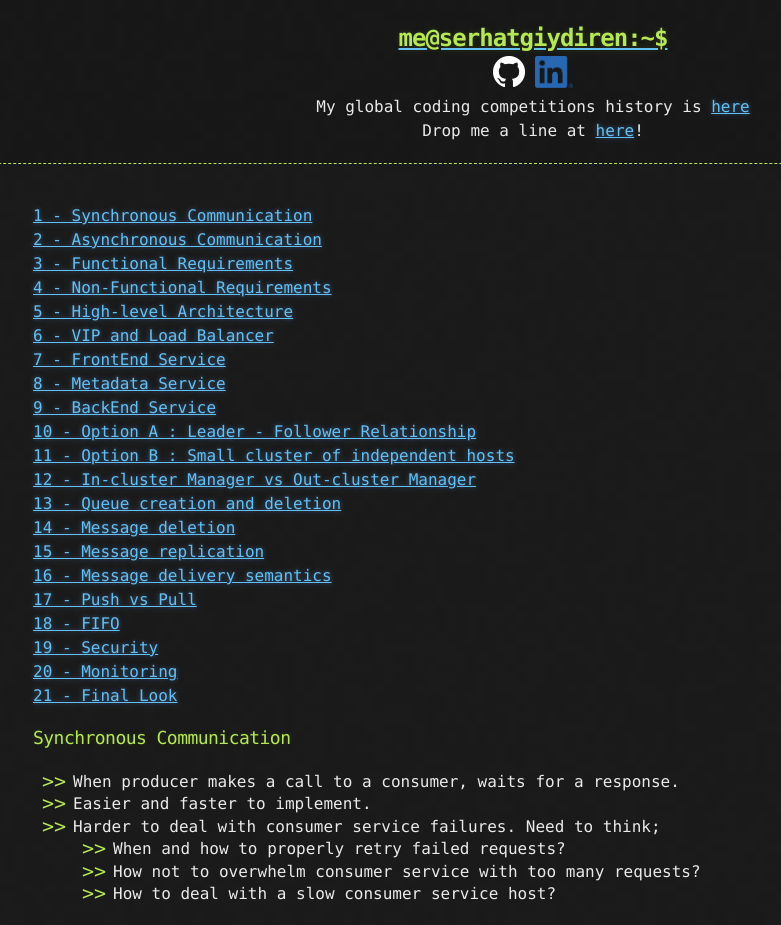
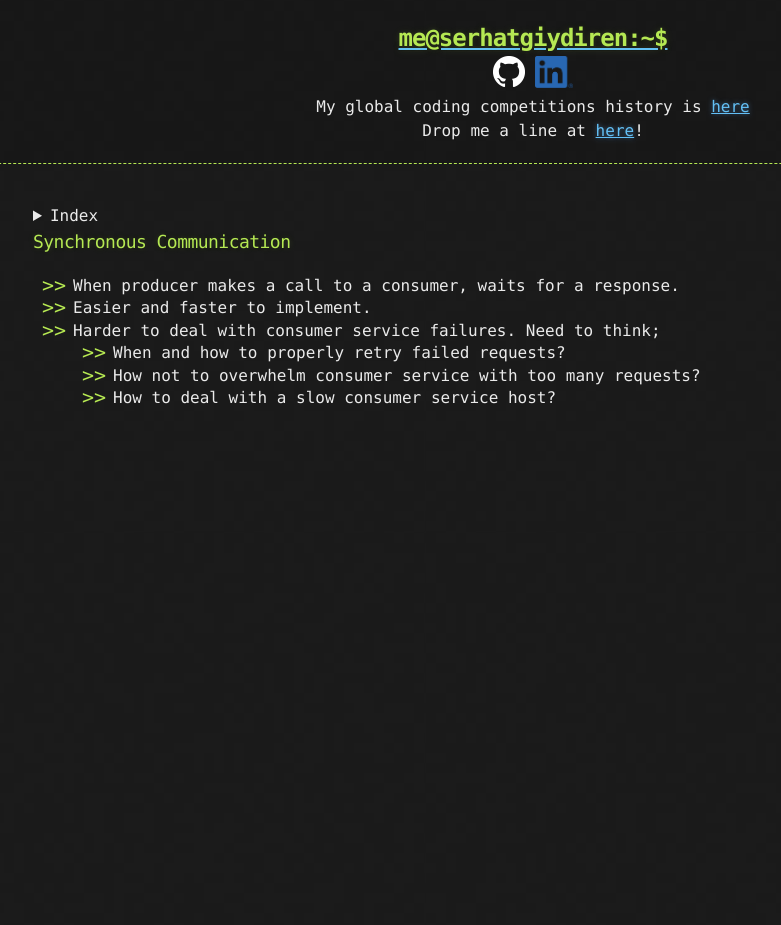
Before and after one commit to goodHunter27/serhatgiydiren.github.io, a Jekyll site: the page built from _posts/2020-02-01-system-design-interview-distributed-message-queue-synchronous-communication.md, in a window 1280 px wide. Shown: the whole page, without its empty margins (107-888 px from the left). Built offline with Jekyll 4.4.1, drawn with Linux system fonts in a browser that asks for light colours; after the commit the page ends 900 px from its top, so only the background shows below that.

Commit message:
Update 2020-02-01-system-design-interview-distributed-message-queue-synchronous-communication.md

```diff
--- a/_posts/2020-02-01-system-design-interview-distributed-message-queue-synchronous-communication.md
+++ b/_posts/2020-02-01-system-design-interview-distributed-message-queue-synchronous-communication.md
@@ -2,6 +2,8 @@
 layout: default
 ---
 
+<details><summary>Index</summary>
+<p>
 [1 - Synchronous Communication](system-design-interview-distributed-message-queue-synchronous-communication)
 [2 - Asynchronous Communication](system-design-interview-distributed-message-queue-asynchronous-communication)
 [3 - Functional Requirements](system-design-interview-distributed-message-queue-functional-requirements)
@@ -23,6 +25,9 @@ layout: default
 [19 - Security](system-design-interview-distributed-message-queue-security)
 [20 - Monitoring](system-design-interview-distributed-message-queue-monitoring)
 [21 - Final Look](system-design-interview-distributed-message-queue-final-look)
+</p>
+</details>
+
 
 ### Synchronous Communication
 - When producer makes a call to a consumer, waits for a response.
```
